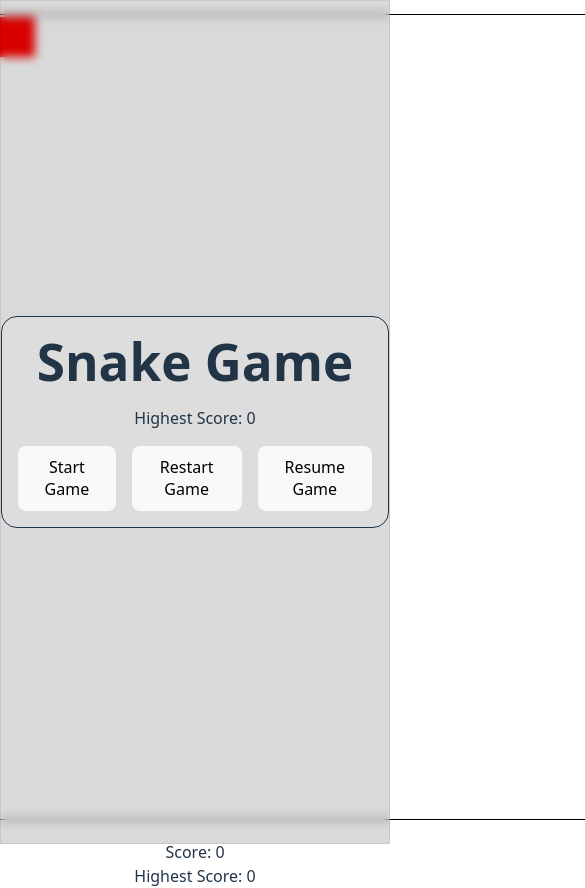
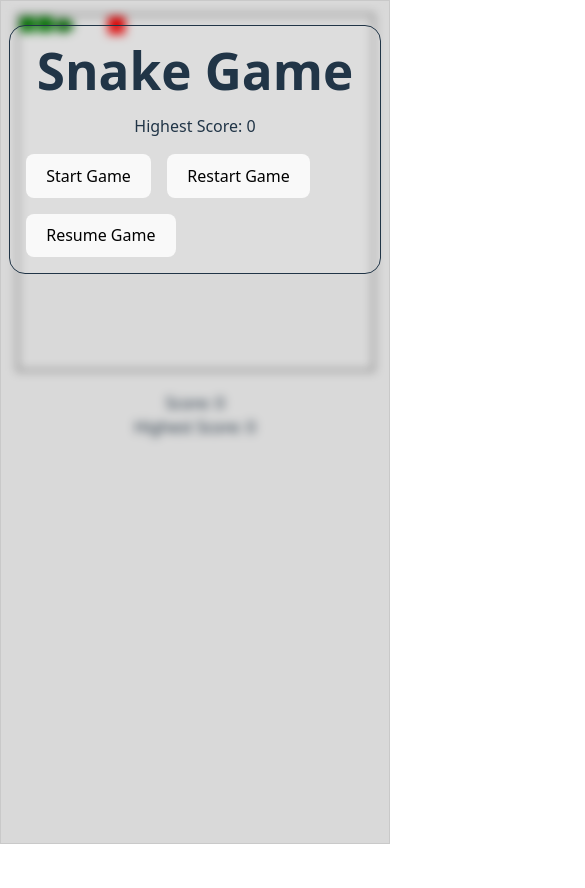
Before and after one commit to Ssaava/snake-game, a React (Vite) app: page / in a window 390 px wide. Shown: the whole page, 585 px wide, since content can reach past the window. After the commit the page ends 844 px from the top, so only its background shows below. Built offline with nearby package versions, Linux system fonts and the light colour scheme.

Commit message:
improved responsivenes and removed scroll events

```diff
--- a/index.html
+++ b/index.html
@@ -2,6 +2,10 @@
 <html lang="en">
   <head>
     <meta charset="UTF-8" />
+    <meta
+      name="viewport"
+      content="width=device-width, initial-scale=1.0, maximum-scale=1.0, user-scalable=no"
+    />
     <link rel="icon" type="image/png" href="/snake-game.png" />
     <meta name="viewport" content="width=device-width, initial-scale=1.0" />
     <title>Vite + React + TS</title>
--- a/src/App.tsx
+++ b/src/App.tsx
@@ -12,7 +12,7 @@ export default function App() {
     setDirection,
     setFruit,
   } = useSnakeGameContext();
-  const [canvasSize, setCanvasSize] = useState(800);
+  const canvasSize = Math.min(Math.max(window.innerWidth * 0.9, 300), 800);
 
   const handleStartGame = () => {
     setIsGameOver(false);
@@ -24,15 +24,6 @@ export default function App() {
     setDirection("right");
     setFruit([5, 0]);
   };
-
-  useEffect(() => {
-    const adjustCanvasSize = () => {
-      setCanvasSize(Math.min(Math.max(window.innerWidth * 0.9, 300), 800));
-    };
-    adjustCanvasSize();
-    window.addEventListener("resize", adjustCanvasSize);
-    return () => window.removeEventListener("resize", adjustCanvasSize);
-  }, []);
 
   return (
     <>
@@ -62,12 +53,16 @@ export default function App() {
 
       {isGameOver && (
         <>
-          <div className="absolute top-0 right-0 bottom-0 left-0 z-10 min-w-screen min-h-screen flex items-center justify-center bg-blur">
+          <div
+            className={`absolute top-0 right-0 px-4 bottom-0 left-0 z-10 min-w-screen min-h-screen ${
+              canvasSize < 600 ? "pt-6" : "flex items-center justify-center"
+            } bg-blur`}
+          >
             <div className="border text-center flex flex-col gap-4 settings">
               <h1 className="text-center"> Snake Game</h1>
               <p className="font-bold">Highest Score: {highestScore}</p>
 
-              <div className="flex gap-4 items-center w-fit mx-auto ">
+              <div className="flex flex-wrap gap-4 items-center w-fit mx-auto ">
                 <button type="button" onClick={handleStartGame}>
                   Start Game
                 </button>
--- a/src/components/GameBoard.tsx
+++ b/src/components/GameBoard.tsx
@@ -79,7 +79,8 @@ const GameBoard = ({ canvasSize }: Props) => {
       onTouchStart={handleTouchStart}
       onTouchMove={handleTouchMove}
       ref={canvasRef}
-      style={{ border: "1px solid black", padding: "2px" }}
+      style={{ border: "1px solid black", padding: "2px", touchAction: "none" }}
+      tabIndex={0}
     />
   );
 };
--- a/src/index.css
+++ b/src/index.css
@@ -27,7 +27,9 @@ a {
 a:hover {
   color: #535bf2;
 }
-
+canvas {
+  touch-action: none;
+}
 .bg-blur {
   background: rgba(0, 0, 0, 0.15);
   -webkit-backdrop-filter: blur(5px);
@@ -59,11 +61,17 @@ a:hover {
 .gap-4 {
   gap: 1rem;
 }
+.px-4 {
+  padding-inline: 0.5rem;
+}
 .p-6 {
   padding: 6px;
 }
 .bg-red-500 {
   background-color: red;
+}
+.pt-6 {
+  padding-top: 1.5rem;
 }
 .w-full {
   width: 100%;
```
